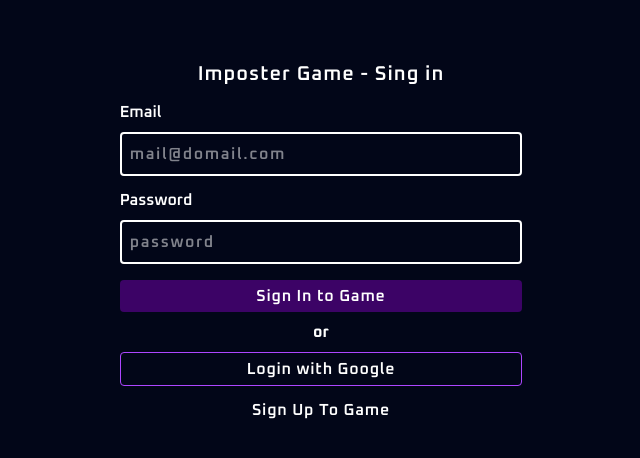
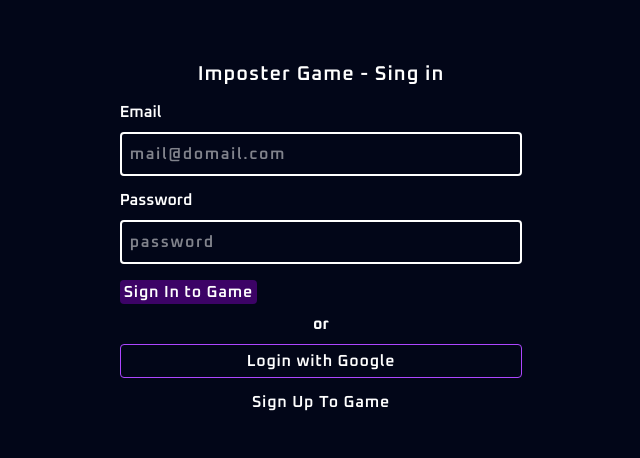
Before and after one commit to coderAung/imposter, a Next.js app in the folder imposter-web/: page /sign-in in a window 1280 px wide. Shown: the top 458 px of the page, without its empty margins (319-959 px from the left). Built offline with nearby package versions, Linux system fonts and the light colour scheme.

Commit message:
update auth ui with next link

```diff
--- a/imposter-web/app/(auth)/sign-in/page.tsx
+++ b/imposter-web/app/(auth)/sign-in/page.tsx
@@ -1,21 +1,19 @@
-"use client"
 import { AppButton } from "@/components/customs/buttons"
 import { Title } from "@/components/customs/fonts"
 import { AppInput } from "@/components/customs/forms"
-import { useRouter } from "next/navigation"
+import Link from "next/link"
 
 export default function SignIn() {
-    const router = useRouter()
     return (
         <div className="rounded w-full md:w-1/3 mt-4 p-3">
             <Title title="Imposter Game - Sing in" className="mb-3 text-center" />
             <AppInput id="email" name="email" label="Email" type="text" placeholder="mail@domail.com" className="mb-3" />
             <AppInput id="password" name="password" label="Password" type="password" placeholder="password" className="mb-3" />
             <div className="mt-4">
-                <AppButton className="w-full" onClick={() => router.push("/home")}>Sign In to Game</AppButton>
+                <AppButton className="w-full" asChild><Link href={"/sign-in"}>Sign In to Game</Link></AppButton>
                 <div className="text-center my-2 font-bold">or</div>
                 <AppButton className="w-full" variant="outline">Login with Google</AppButton>
-                <AppButton className="w-full mt-2" variant="ghost" onClick={() => router.push("/sign-up")}>Sign Up To Game</AppButton>
+                <AppButton className="w-full mt-2" variant="ghost"><Link href={"/sign-up"}>Sign Up To Game</Link></AppButton>
             </div>
         </div>
     )
--- a/imposter-web/app/(auth)/sign-up/page.tsx
+++ b/imposter-web/app/(auth)/sign-up/page.tsx
@@ -1,12 +1,9 @@
-"use client"
-
 import { AppButton } from "@/components/customs/buttons"
 import { Title } from "@/components/customs/fonts"
 import { AppInput } from "@/components/customs/forms"
-import { useRouter } from "next/navigation"
+import Link from "next/link"
 
 export default function SignUp() {
-    const router = useRouter()
     return (
         <div className="rounded w-full md:w-1/3 mt-4 p-3">
             <Title title="Imposter Game - Sing up" className="mb-3 text-center" />
@@ -14,10 +11,10 @@ export default function SignUp() {
             <AppInput id="password" name="password" label="Password" type="password" placeholder="password" className="mb-3" />
             <AppInput id="confirm" name="confirm" label="Confirm Password" type="password" placeholder="password" />
             <div className="mt-4">
-                <AppButton className="w-full" onClick={() => router.push("/home")}>Sign Up to Game</AppButton>
+                <AppButton className="w-full" asChild><Link href={"/home"}>Sign Up to Game</Link></AppButton>
                 <div className="text-center my-2 font-bold">or</div>
                 <AppButton className="w-full" variant="outline">Login with Google</AppButton>
-                <AppButton className="w-full mt-2" variant="ghost" onClick={() => router.push("/sign-in")}>Sign In To Game</AppButton>
+                <AppButton className="w-full mt-2" variant="ghost" asChild><Link href={"/sign-in"}>Sign In To Game</Link></AppButton>
             </div>
         </div>
     )
```
